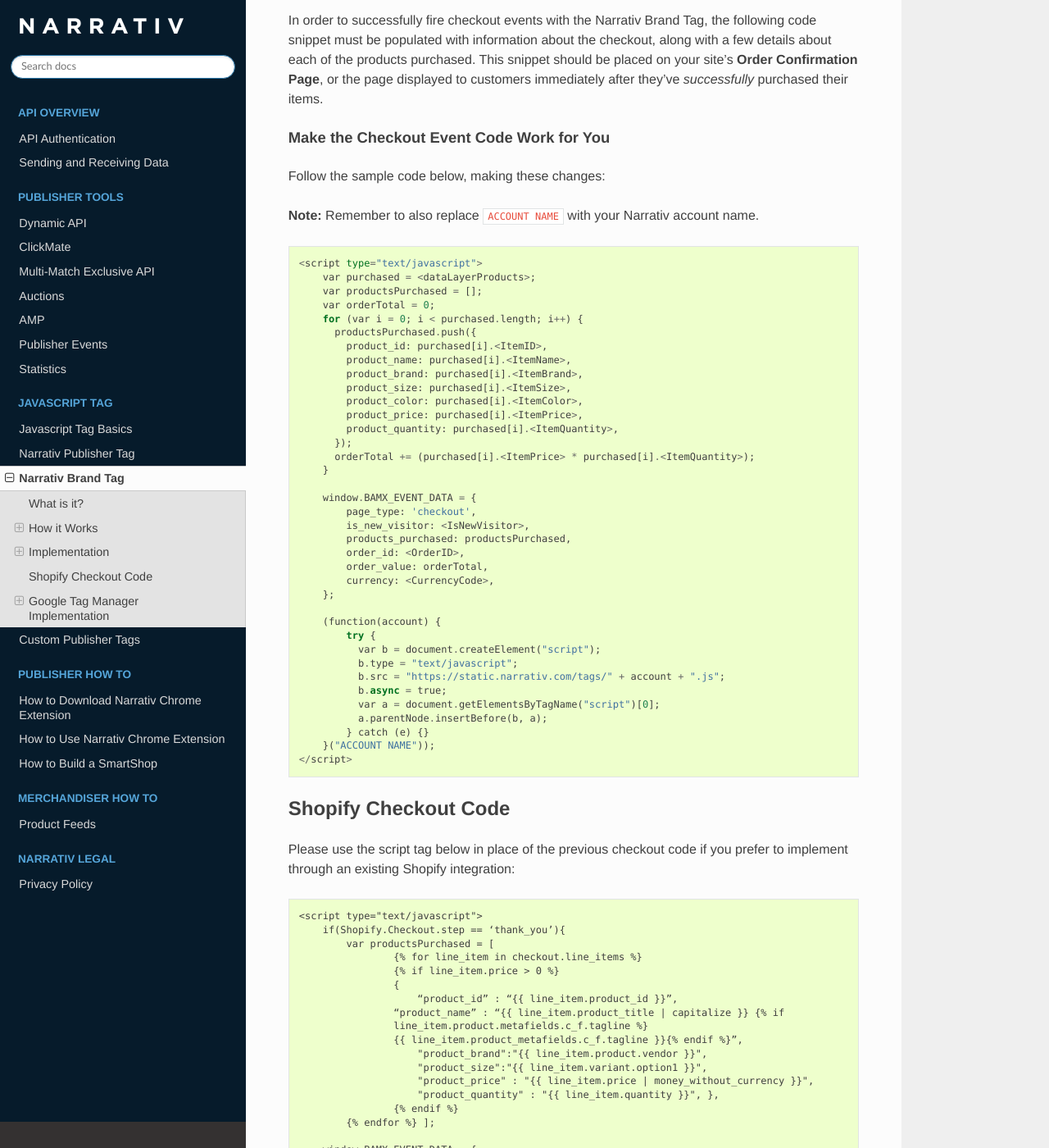
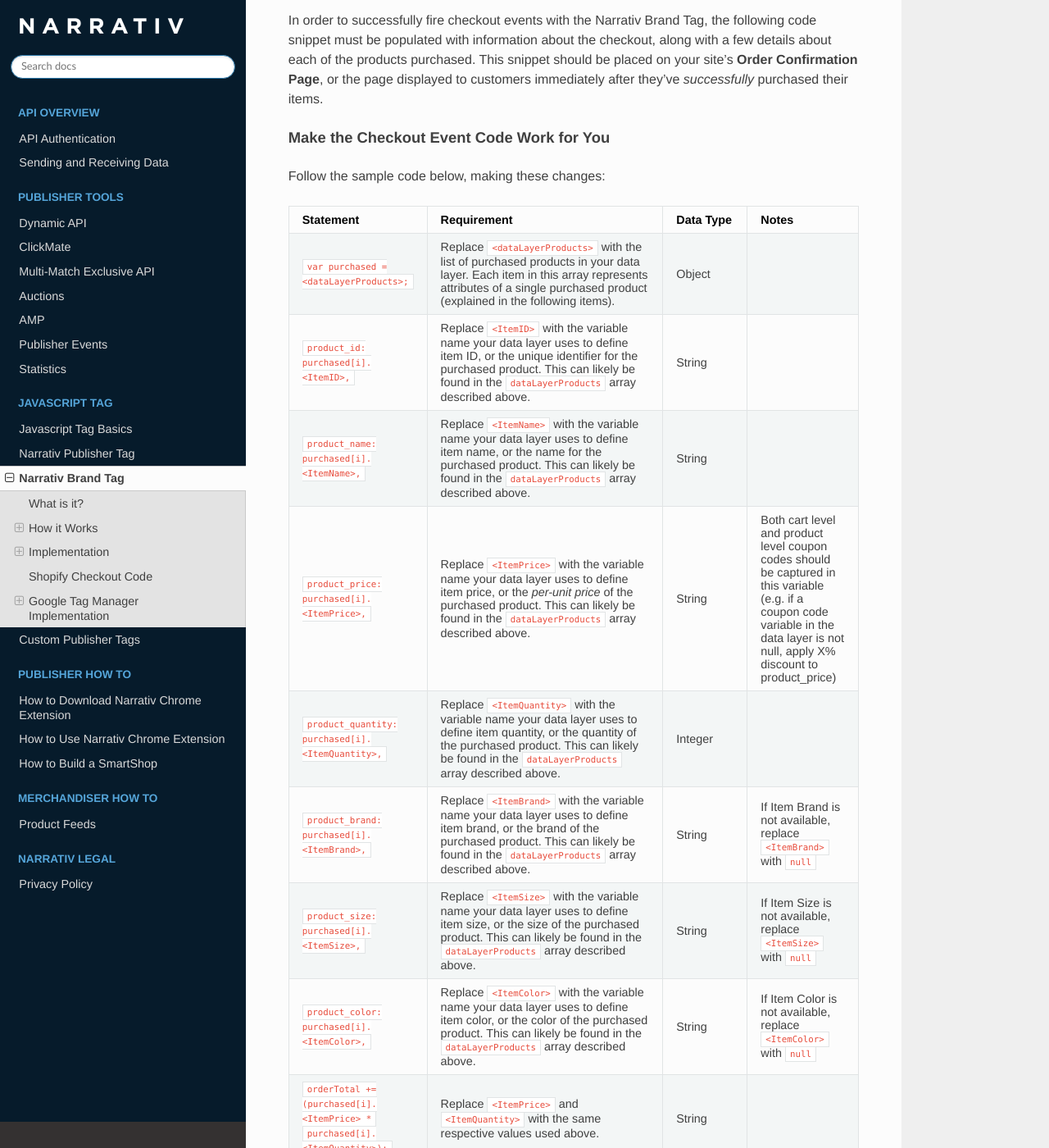
Before and after one commit to robinssq/api-docs, a Sphinx documentation site: the page built from docs/tagbrand.rst, in a window 1280 px wide and 1400 px high, scrolled down 1505 px. Shown: the whole window at 82% size. Built offline with Sphinx 7.4.7 and the Read the Docs theme 2.0.0, drawn with Linux system fonts in a browser that asks for light colours; part of the change alters nothing that is shown; some of the changed text lies outside the part shown.

```diff
--- a/docs/tagbrand.rst
+++ b/docs/tagbrand.rst
@@ -82,7 +82,7 @@ Make the Checkout Event Code Work for You
 Follow the sample code below, making these changes:
 
 .. list-table::
-   :widths: 40 60
+   :widths: 20 50 15 15
    :header-rows: 1
 
    * - Statement
```
